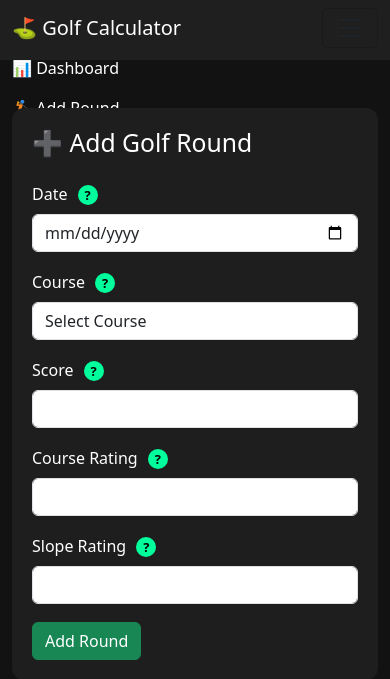
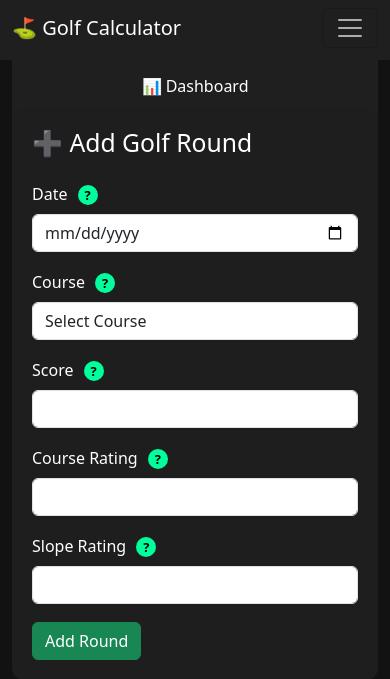
Before and after one commit to JW2308444/golf-handicap-calculator, a Flask app: page /add-round in a window 390 px wide, after a click that opens the changed part. Shown: the top 679 px of the page. Run offline with Flask 3, Linux system fonts and the light colour scheme; data comes from the database, SQL or seed files in the repository.

Commit message:
Final UI updates

```diff
--- a/templates/add_round.html
+++ b/templates/add_round.html
@@ -144,6 +144,51 @@ color:white;
 background:#e9e9e9;
 }
 
+/* NAVBAR FIX */
+
+.custom-navbar{
+display:flex;
+flex-direction:row;
+align-items:center;
+}
+
+.custom-toggler{
+filter: invert(1);
+}
+
+.light-mode .custom-toggler{
+filter: invert(0);
+}
+
+.navbar-collapse{
+background:#1f1f1f;
+padding:10px 0;
+}
+
+.light-mode .navbar,
+.light-mode .navbar-collapse{
+background:#e9e9e9;
+}
+
+/* MOBILE */
+@media (max-width:768px){
+
+.custom-navbar{
+flex-direction:column;
+align-items:stretch;
+}
+
+.navbar-nav{
+width:100%;
+text-align:center;
+}
+
+.navbar-nav .nav-item{
+padding:8px 0;
+}
+
+}
+
 /* MOBILE */
 
 @media (max-width:768px){
@@ -172,13 +217,13 @@ user-select:none;
 
 <body id="page">
 
-<nav class="navbar navbar-expand-lg">
+<nav class="navbar navbar-expand-lg custom-navbar">
 <div class="container-fluid" style="max-width:1100px;">
 
 <a class="navbar-brand text-white" href="/">⛳ Golf Calculator</a>
 
 <button class="navbar-toggler" type="button" data-bs-toggle="collapse" data-bs-target="#navbarNav">
-<span class="navbar-toggler-icon"></span>
+<span class="navbar-toggler-icon custom-toggler"></span>
 </button>
 
 <div class="collapse navbar-collapse" id="navbarNav">
```
Also changed, not shown: templates/handicap_details.html (+47 -2 lines), templates/index.html (+47 -2 lines).
